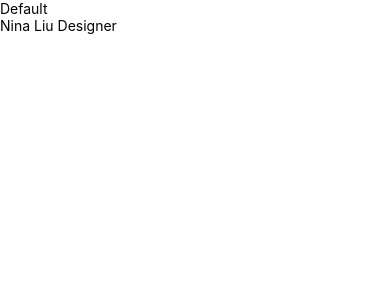
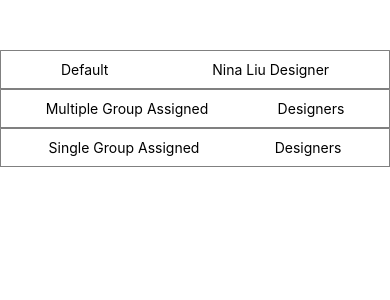
Before and after one commit to ninaliu724/rnTaskApp, a React Native app in the folder app/: screen / in a window 390 px wide. Shown: the top 300 px of the page. Built offline with nearby package versions, Linux system fonts and the light colour scheme.

Commit message:
add basic ui for task name and assignees

```diff
--- a/app/App.js
+++ b/app/App.js
@@ -9,9 +9,11 @@
 import React from 'react';
 import {
   StyleSheet,
-  View
+  View,
+  FlatList
 } from 'react-native';
 import TaskItem from './components/TaskItem';
+import {data} from './mockData/mockData';
 import {
   Header,
   LearnMoreLinks,
@@ -20,14 +22,21 @@ import {
   ReloadInstructions,
 } from 'react-native/Libraries/NewAppScreen';
 
+const tasks = data.tasks;
+
 const App: () => React$Node = () => {
   return (
-    <TaskItem />
+    <View style={styles.appContainer} >
+    <FlatList data={tasks} renderItem={({item}) => <TaskItem task={item}/>}/>
+    </View>
   );
 };
 
 const styles = StyleSheet.create({
-
+  appContainer: {
+    marginTop: 50,
+    flex: 1
+  }
 });
 
 export default App;
--- a/app/components/TaskItem.js
+++ b/app/components/TaskItem.js
@@ -3,9 +3,8 @@ import { View, Text, Image, StyleSheet } from "react-native";
 import { tasks } from "../mockData/mockTask";
 
 class TaskItem extends Component {
-
     render() {
-        const item = tasks[0];
+        const item = this.props.task;
         return (
             <View style={styles.taskContainer} >
                 <Text>{item.displayName}</Text>
@@ -18,7 +17,12 @@ class TaskItem extends Component {
 }
 const styles = StyleSheet.create({
     taskContainer: {
-
+        flexDirection: "row",
+        borderRadius: 0.5,
+        borderColor: "grey",
+        borderWidth: 1,
+        justifyContent: "space-around",
+        padding: 10
     }
 })
 export default TaskItem
--- a/app/mockData/mockData.json
+++ b/app/mockData/mockData.js
@@ -1,4 +1,4 @@
-{
+export const data = {
    "taskViews":[
       {
          "key":"alltasks",
```
